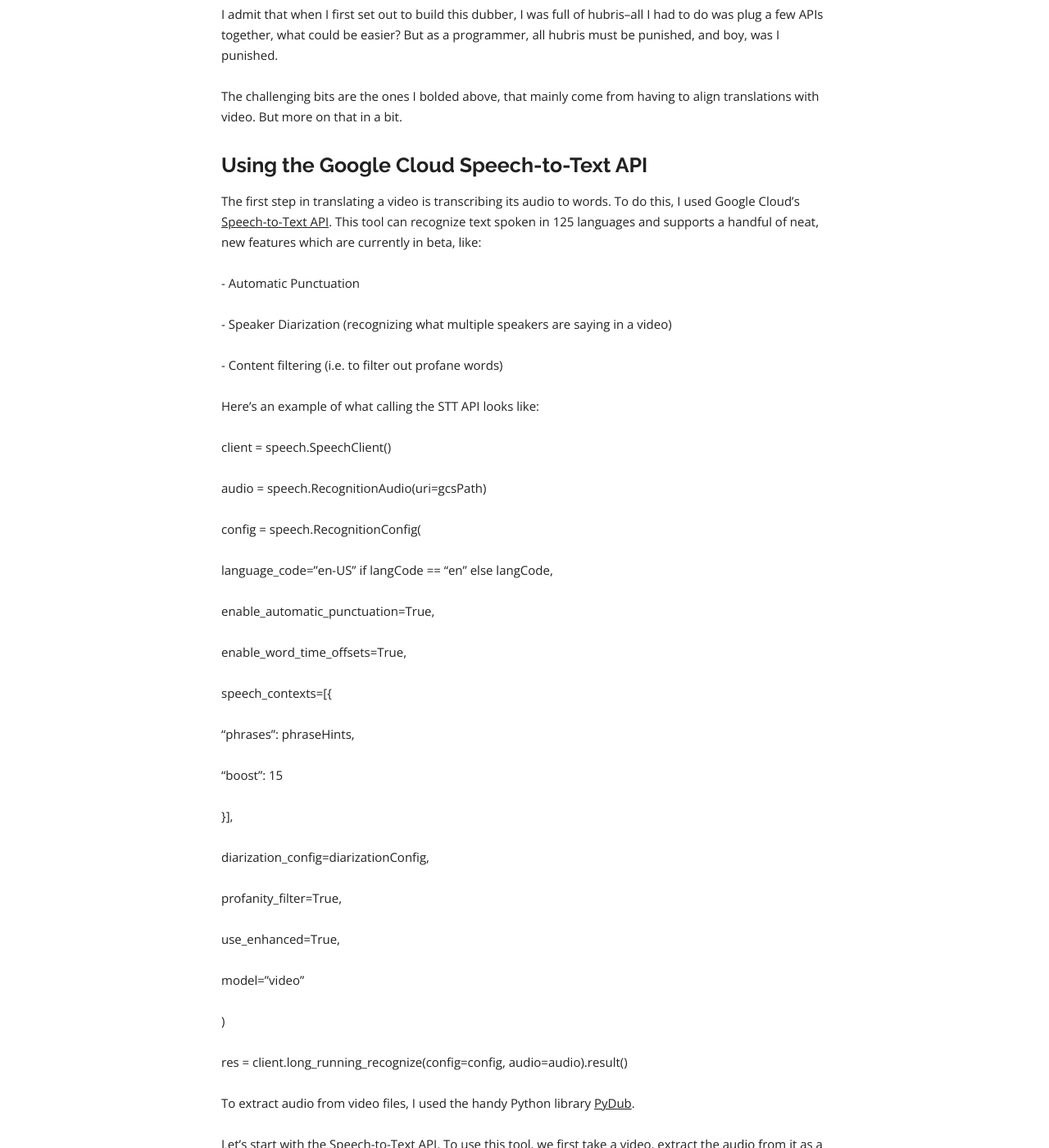
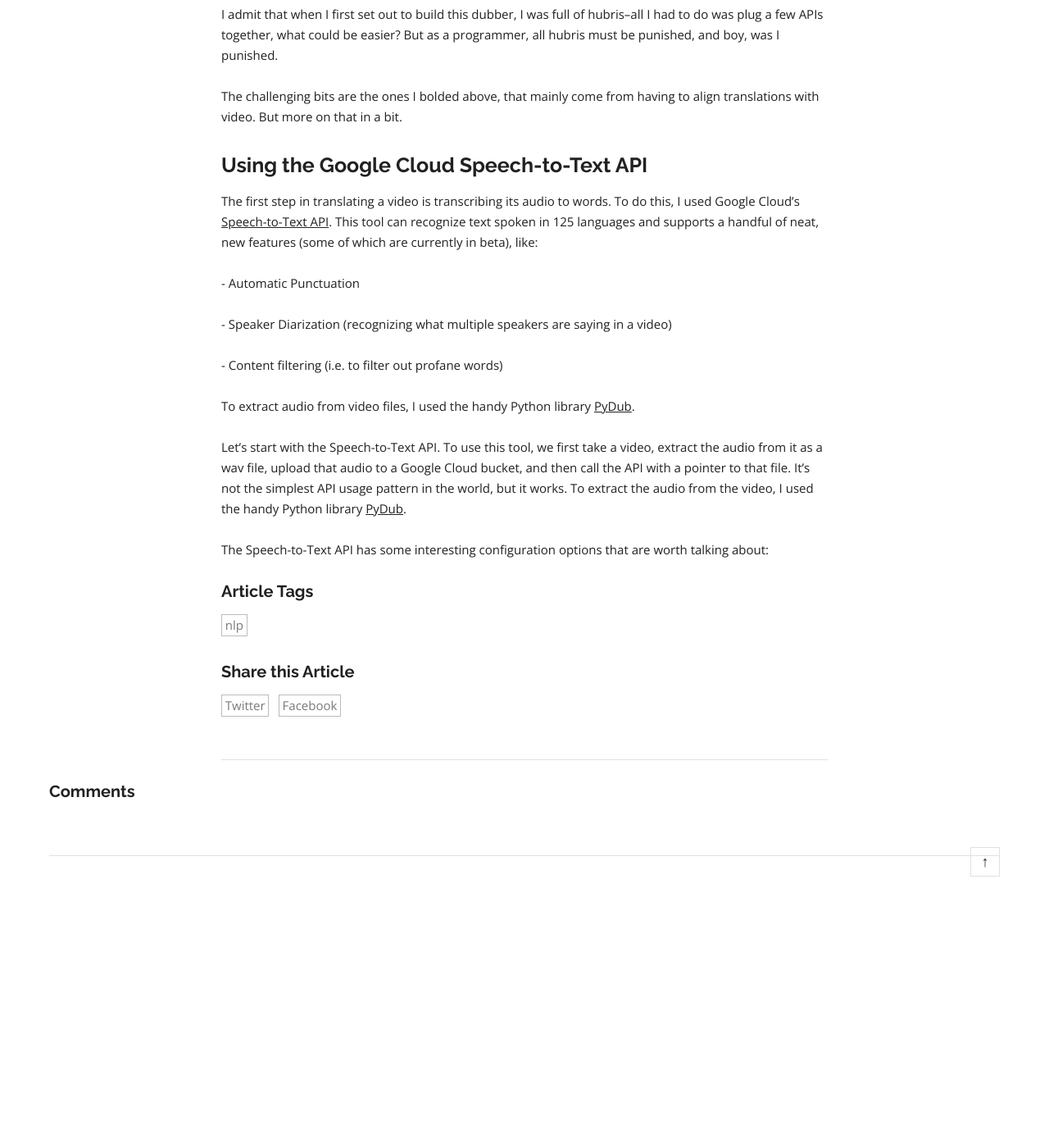
Before and after one commit to dalequark/daleonai, a Jekyll site: the page built from _posts/2021-02-02-ai-dubs-over-subs-translating-and-dubbing-videos-with-ai.md, in a window 1280 px wide and 1400 px high, scrolled down 3557 px. Shown: the whole window at 82% size. Built offline with Jekyll 4.4.1, drawn with Linux system fonts in a browser that asks for light colours; some web fonts are replaced; a script that is not in the unit is left out; comment, search, counter and statistics services are not loaded; after the commit the page ends 4651 px from its top, so only the background shows below that.

Commit message:
Update Blog “2021-02-02-ai-dubs-over-subs-translating-and-dubbing-videos-with-ai”

```diff
--- a/_posts/2021-02-02-ai-dubs-over-subs-translating-and-dubbing-videos-with-ai.md
+++ b/_posts/2021-02-02-ai-dubs-over-subs-translating-and-dubbing-videos-with-ai.md
@@ -46,8 +46,6 @@
 
 If you want to leave translation/dubbing to humans, well--I can't blame you. But if not, read on!
 
-
-
 ## Building an AI Translating Dubber
 
 As always, you can find all of the code for this project in the [Making with Machine Learning Github repo](https://github.com/google/making_with_ml/tree/master/ai_dubs). To run the code yourself, follow the README to configure your credentials and enable APIs. Here in this post, I’ll just walk through my findings at a high level.
@@ -68,7 +66,7 @@
 
 ## Using the Google Cloud Speech-to-Text API
 
-The first step in translating a video is transcribing its audio to words. To do this, I used Google Cloud's [Speech-to-Text API](?utm_source=blog&utm_medium=partner&utm_campaign=CDR_dal_aiml_ai-dubs_020221). This tool can recognize text spoken in 125 languages and supports a handful of neat, new features which are currently in beta, like:
+The first step in translating a video is transcribing its audio to words. To do this, I used Google Cloud's [Speech-to-Text API](?utm_source=blog&utm_medium=partner&utm_campaign=CDR_dal_aiml_ai-dubs_020221). This tool can recognize text spoken in 125 languages and supports a handful of neat, new features (some of which are currently in beta), like:
 
 \-  Automatic Punctuation
 
@@ -76,39 +74,6 @@
 
 \- Content filtering (i.e. to filter out profane words)
 
-Here's an example of what calling the STT API looks like:
-
-client = speech.SpeechClient()
-
-audio = speech.RecognitionAudio(uri=gcsPath)
-
-config = speech.RecognitionConfig(
-
-language_code="en-US" if langCode == "en" else langCode,
-
-enable_automatic_punctuation=True,
-
-enable_word_time_offsets=True,
-
-speech_contexts=[{
-
-"phrases": phraseHints,
-
-"boost": 15
-
-}],
-
-diarization_config=diarizationConfig,
-
-profanity_filter=True,
-
-use_enhanced=True,
-
-model="video"
-
-)
-
-res = client.long_running_recognize(config=config, audio=audio).result()
 
 
 To extract audio from video files, I used the handy Python library [PyDub](https://github.com/jiaaro/pydub).
```
